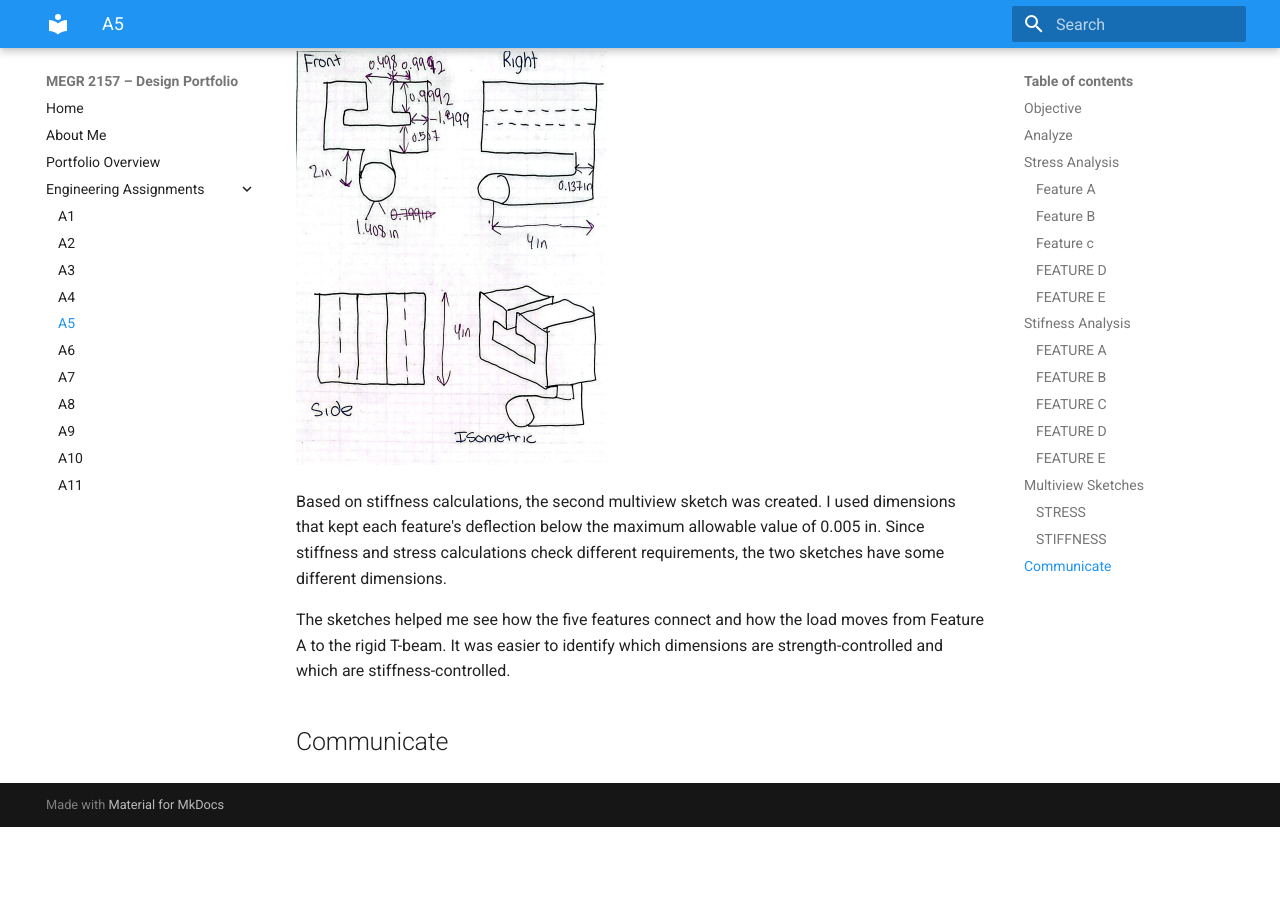
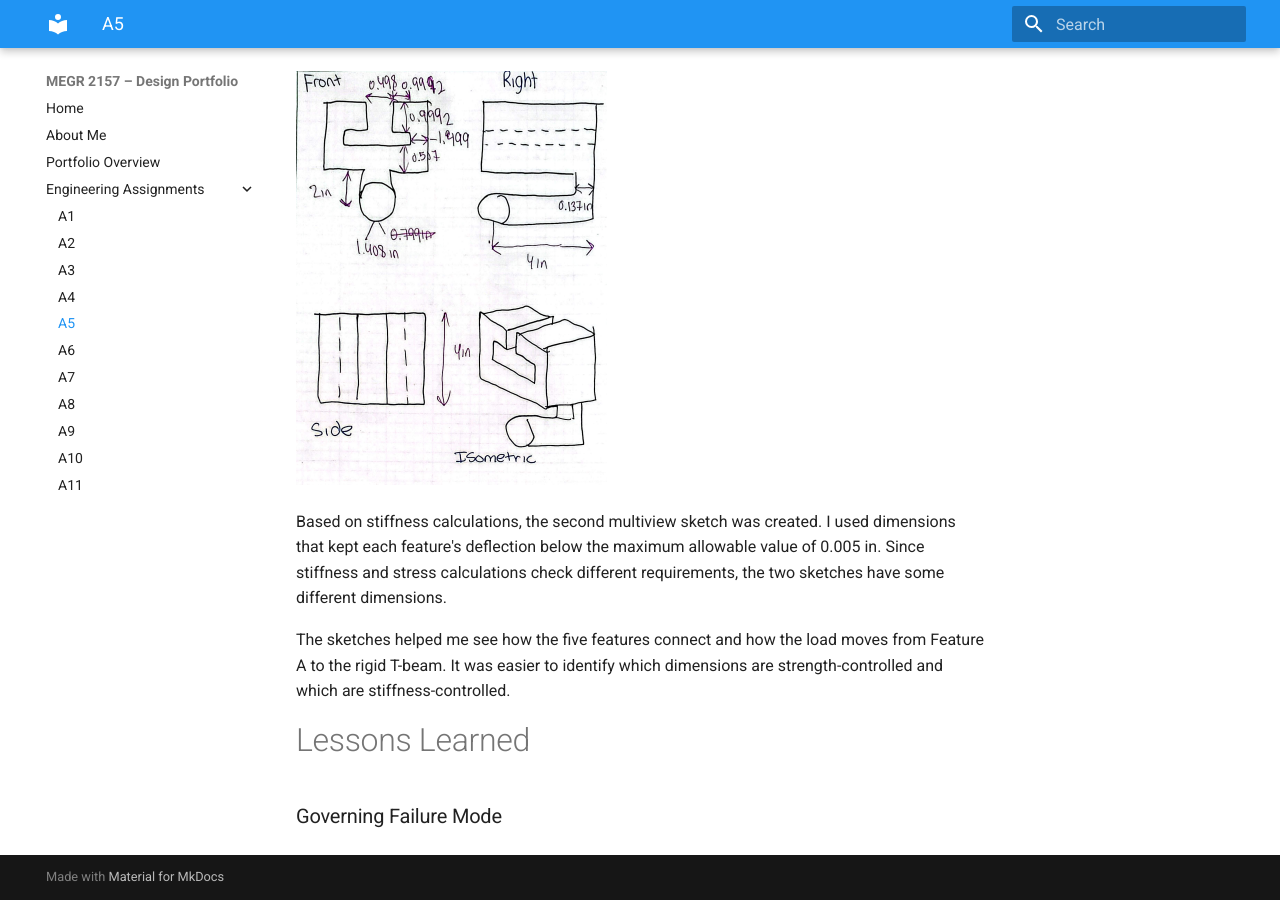
Before and after one commit to ncenatus/design-project-portfolio, an MkDocs documentation site: the page built from docs/assignments/A05/index.md, in a window 1280 px wide and 900 px high, scrolled down 16466 px. Built offline with MkDocs 1.6.1 and Material for MkDocs 9.7.7, drawn with Linux system fonts in a browser that asks for light colours; before the commit the page ends 17293 px from its top, so only the background shows below that.

Commit message:
Update index.md

```diff
--- a/docs/assignments/A05/index.md
+++ b/docs/assignments/A05/index.md
@@ -1,9 +1,9 @@
 # A5 – [Topic]
 
-## Objective
+# Objective
 
 
-## Analyze
+# Analyze
 ##  Stress Analysis
 
 ### Feature A
@@ -162,7 +162,7 @@ For the FBD, since Feature D applies an upward force to Feature E, the applied l
 
 
 
-## Multiview Sketches
+# Multiview Sketches
 ### STRESS
 ![A3](B_19.png)
 
@@ -181,4 +181,5 @@ The sketches helped me see how the five features connect and how the load moves
 
 
 
-## Communicate
+# Lessons Learned
+### Governing Failure Mode
```
